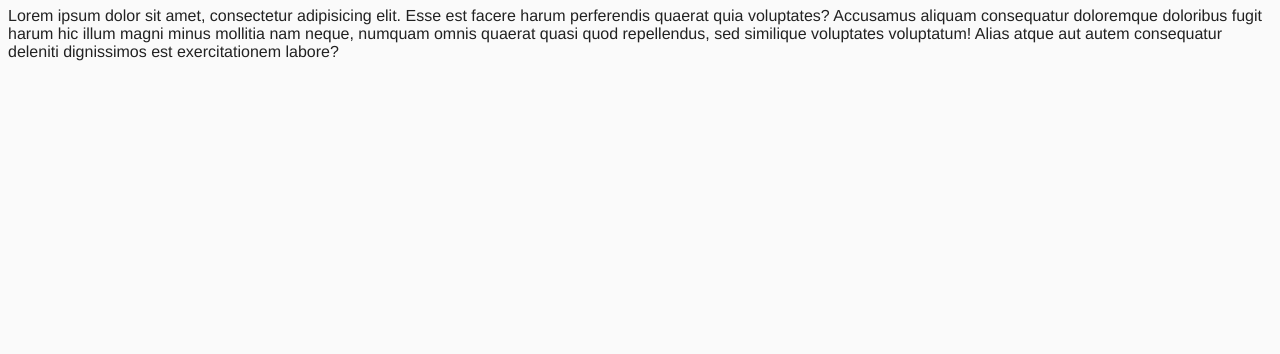
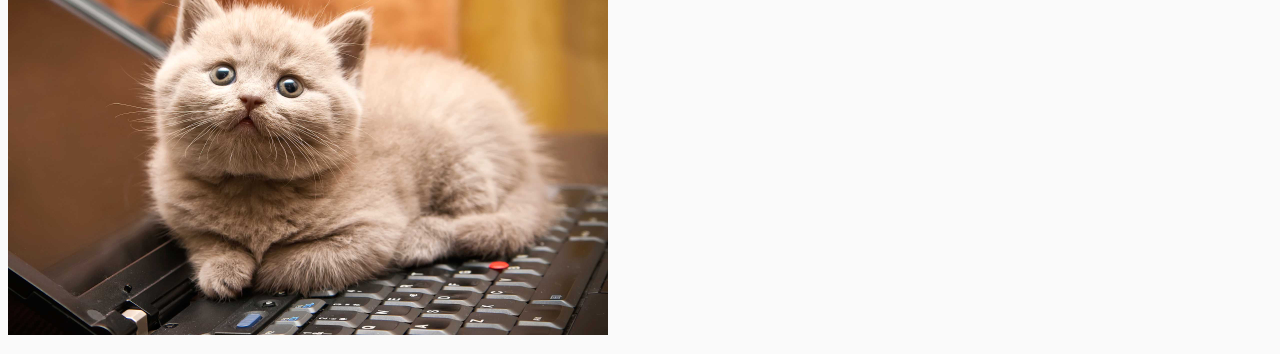
Before and after one commit to BrendanMP/code-camp-helper, a plain HTML site: page index.html in a window 1280 px wide. Shown: the part 73-427 px from the top of the page. Drawn offline with Linux system fonts and the light colour scheme.

Commit message:
Added image example

```diff
--- a/css/styles.css
+++ b/css/styles.css
@@ -5,3 +5,7 @@ body {
   color: #222;
   background: #fafafa;
 }
+
+.cat {
+  max-width: 600px;
+}
--- a/index.html
+++ b/index.html
@@ -10,6 +10,8 @@
 </head>
 <body>
 
+
+<img src="img/cat.jpg" alt="" class="cat">
 <h1>This is some dummy content</h1>
 <p>Lorem ipsum dolor sit amet, consectetur adipisicing elit. Esse est facere harum perferendis quaerat quia voluptates? Accusamus aliquam consequatur doloremque doloribus fugit harum hic illum magni minus mollitia nam neque, numquam omnis quaerat quasi quod repellendus, sed similique voluptates voluptatum! Alias atque aut autem consequatur deleniti dignissimos est exercitationem labore?</p>
 
```
Also changed, not shown: img/cat.jpg (added).
